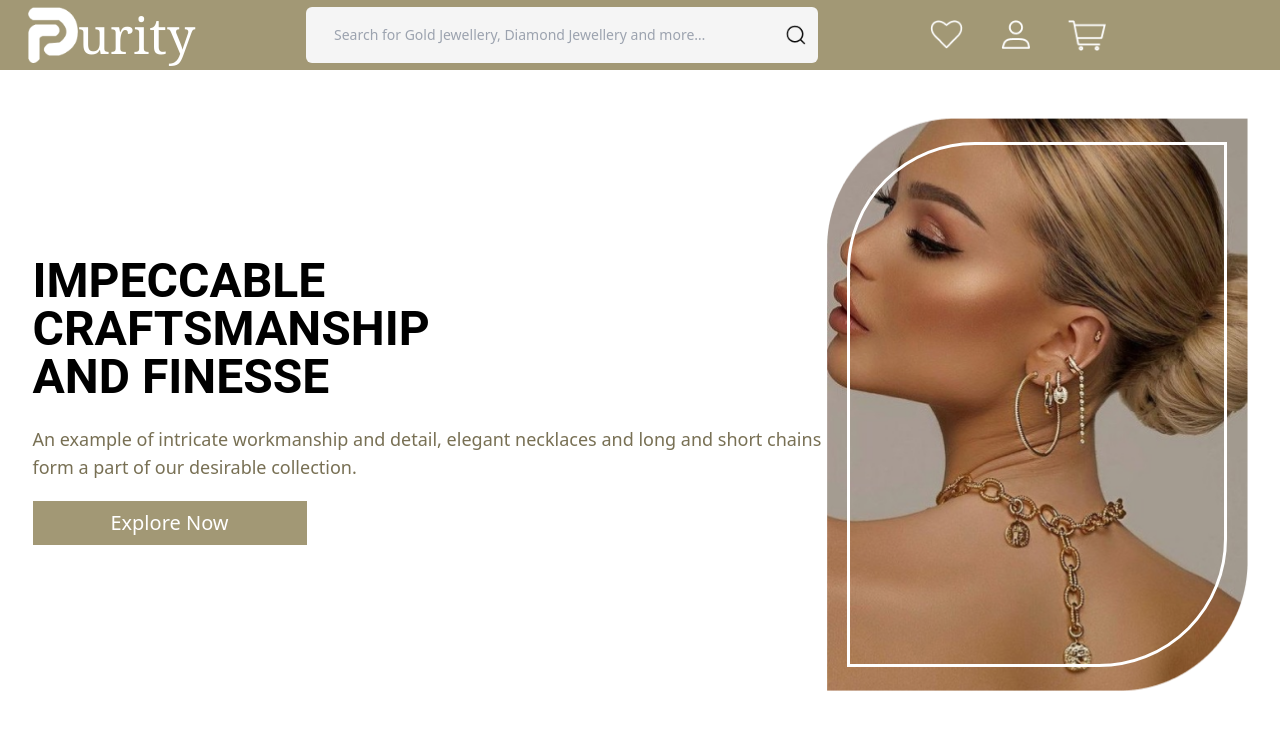
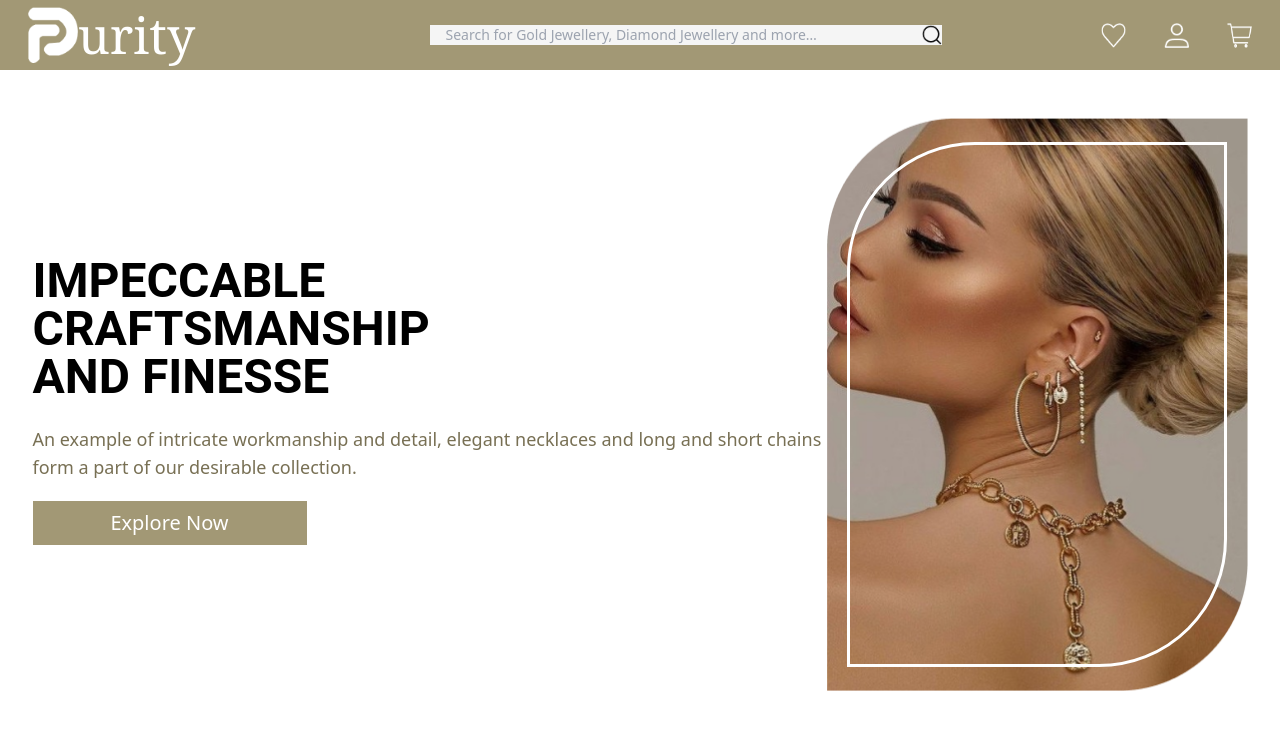
Before and after one commit to NaimalArain13/Thursday-9-to-12-Assignments05, a Next.js app: page / in a window 1280 px wide. Shown: the top 730 px of the page. Built offline with nearby package versions, Linux system fonts and the light colour scheme.

Commit message:
updated width

```diff
--- a/components/Banner/Banner.tsx
+++ b/components/Banner/Banner.tsx
@@ -14,7 +14,7 @@ export default function Banner() {
               <div className="w-[380px] h-[525px] border-[3px] border-white m-5 rounded-tl-[128px] rounded-br-[128px]"></div>
             </div>
           <div className="flex md:justify-between items-center">
-            <div className="flex flex-col">
+            <div className="flex flex-col text-center md:text-left">
               <h1 className="font-bold font-[Roboto] mb-2 leading-loose text-3xl md:text-5xl md:h-40 md:w-[472px]">
                 {" "}
                 IMPECCABLE CRAFTSMANSHIP AND FINESSE
--- a/components/Navbar/Navbar.tsx
+++ b/components/Navbar/Navbar.tsx
@@ -3,55 +3,23 @@ import React from "react";
 
 export default function Navbar() {
   return (
-    <div className="h-[70px] bg-[#A29875] flex items-center">
-      <div className="w-full max-w-[1486px] h-[87px] flex items-center">
-        <div className="md:w-[242px] flex py-[11] items-center text-white px-2 md:px-7">
+    <div className="h-[70px] bg-[#A29875] flex items-center justify-between px-2 md:px-7">
+  <div className="w-full md:w-[242px] flex items-center text-white">
     <Image src={"/images/logo.png"} alt="logo" width={50} height={50} />
-          <h1 className=" w-full h-[83px] flex items-center font-serif text-[50px]">
-            urity
-          </h1>
+    <h1 className="flex-1 font-serif text-[44px] md:text-[50px]">urity</h1>
   </div>
-        <div className="hidden md:flex items-center h-12 w-full max-w-md rounded-md bg-neutral-100 lg:h-14 lg:max-w-lg lg:ml-16 lg:px-3">
+  <div className="hidden md:flex items-center w-full max-w-md bg-neutral-100 lg:max-w-lg">
     <input
       type="text"
       placeholder="Search for Gold Jewellery, Diamond Jewellery and more…"
       className="flex-1 px-4 text-sm text-gray-600 bg-transparent outline-none"
     />
-          <Image
-            src={"/images/search.png"}
-            alt="search-icon"
-            width={20}
-            height={20}
-          />
+    <Image src={"/images/search.png"} alt="search-icon" width={20} height={20} />
   </div>
-        <div className="w-full max-w-[177px]  h-[30px] top-13 ml-28">
-          <div className="hidden md:flex  gap-[38px]">
-            <p>
-              <Image
-                src={"/images/heart.png"}
-                alt="heart-icon"
-                width={33}
-                height={29}
-              />
-            </p>
-            <p>
-              <Image
-                src={"/images/user.png"}
-                alt="user-icon"
-                width={29}
-                height={28}
-              />
-            </p>
-            <p>
-              <Image
-                src={"/images/cart.png"}
-                alt="cart-icon"
-                width={38}
-                height={30}
-              />
-            </p>
-          </div>
-        </div>
+  <div className="flex gap-3 md:gap-[38px]">
+    <Image src={"/images/heart.png"} alt="heart-icon" width={25} height={25} />
+    <Image src={"/images/user.png"} alt="user-icon" width={25} height={25} />
+    <Image src={"/images/cart.png"} alt="cart-icon" width={25} height={25} />
   </div>
 </div>
   );
```
Lines whose indentation alone changed are shown as unchanged.
